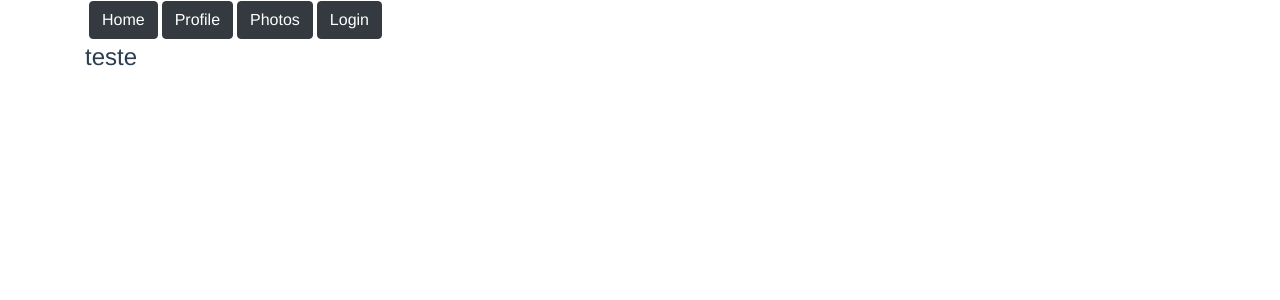
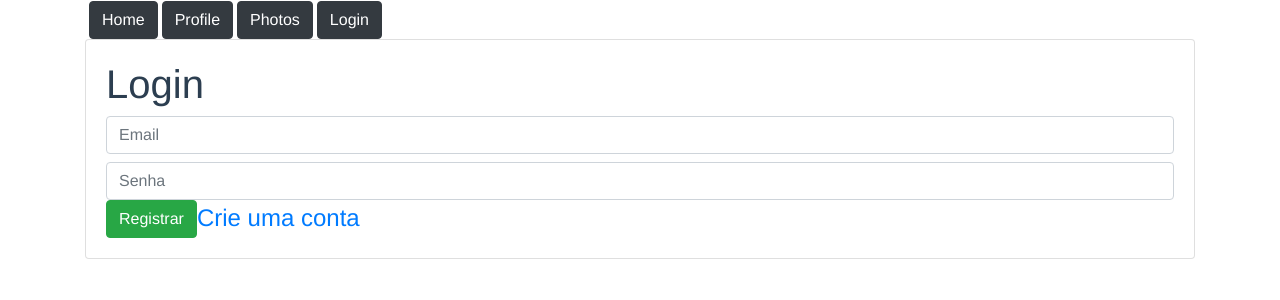
Before and after one commit to leonardohuttner/Axios-Firebase, a Vue app in the folder http-exercicio/: page /validacao in a window 1280 px wide. Shown: the top 300 px of the page. Built offline with nearby package versions, Linux system fonts and the light colour scheme.

Commit message:
Erro login

```diff
--- /dev/null
+++ b/http-exercicio/src/components/SignUp.vue
@@ -0,0 +1,33 @@
+<template>
+  <b-card>
+      <h1>Cadastre-se</h1>
+      <b-input type="text" placeholder="Email" v-model="email"></b-input>
+      <b-input type="password" placeholder="Senha" class="mt-2" v-model="senha"></b-input>
+      <b-button variant="success" @click="signUp">Registrar</b-button>
+  </b-card>
+</template>
+
+<script>
+import firebase from 'firebase'
+export default {
+data() {
+    return {
+        email:'',
+        senha:'',
+    }
+},
+methods: {
+    signUp(){
+        firebase.auth().createUserWithEmailAndPassword(this.email,this.senha).then((user) => {
+            this.$router.replace('/')
+        },(err)=>{
+            alert("aconteceu algo inesperado." + err.message)
+        })
+    },
+},
+}
+</script>
+
+<style>
+
+</style>
--- a/http-exercicio/src/components/Validacao.vue
+++ b/http-exercicio/src/components/Validacao.vue
@@ -1,12 +1,36 @@
 <template>
   <div class="validacao">
-      teste
+      <b-card>
+      <h1>Login</h1>
+      <b-input type="text" placeholder="Email" v-model="email" ></b-input>
+      <b-input type="password" placeholder="Senha" class="mt-2" v-model="senha"></b-input>
+      <b-button variant="success" @click="Login">Registrar</b-button>
+      <span>
+        <router-link to="/signup" >Crie uma conta</router-link>
+      </span>
+  </b-card>
   </div>
 </template>
 
 <script>
 export default {
-
+data() {
+  return {
+    email:'',
+    senha:'',
+  }
+},
+methods: {
+  login(){
+    firebase.auth().signInWithEmailAndPassword(this.email,this.senha)
+    .then((user) => {
+      this.$router.replace('edit')
+      alert(`Bem vindo ${{email}}`)
+    },(err) => {
+      alert('Não foi possivel fazer login')
+    });
+  }
+}
 }
 </script>
 
--- a/http-exercicio/src/main.js
+++ b/http-exercicio/src/main.js
@@ -12,3 +12,17 @@ new Vue({
   router,
   render: h => h(App),
 }).$mount('#app')
+
+var firebaseConfig = {
+  apiKey: "AIzaSyB7_MPqjz1CZ8qGuKd0C63XkZTTnjPHIDs",
+  authDomain: "curso-vue-wauth.firebaseapp.com",
+  databaseURL: "https://curso-vue-wauth.firebaseio.com",
+  projectId: "curso-vue-wauth",
+  storageBucket: "curso-vue-wauth.appspot.com",
+  messagingSenderId: "348281975419",
+  appId: "1:348281975419:web:9ee6469bf74af5e8cde8de",
+  measurementId: "G-YHCJCR47SE"
+};
+// Initialize Firebase
+firebase.initializeApp(firebaseConfig);
+firebase.analytics();
--- a/http-exercicio/src/router.js
+++ b/http-exercicio/src/router.js
@@ -4,6 +4,7 @@ import Cadastro from './components/Cadastro.vue'
 import Profile from './components/Profile.vue'
 import UsuarioEditar from './components/Roll.vue'
 import Validacao from './components/Validacao.vue'
+import SignUp from './components/SignUp.vue'
 
 Vue.use(Router)
 
@@ -22,5 +23,8 @@ export default new Router({
     },{
         path: '/validacao',
         component: Validacao
+    },{
+        path: '/signup',
+        component: SignUp
     }]
 })
```
